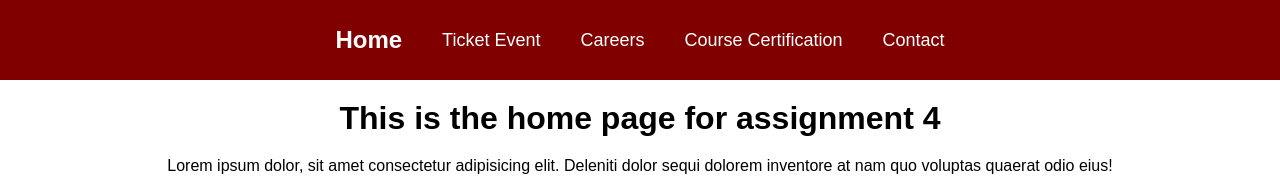
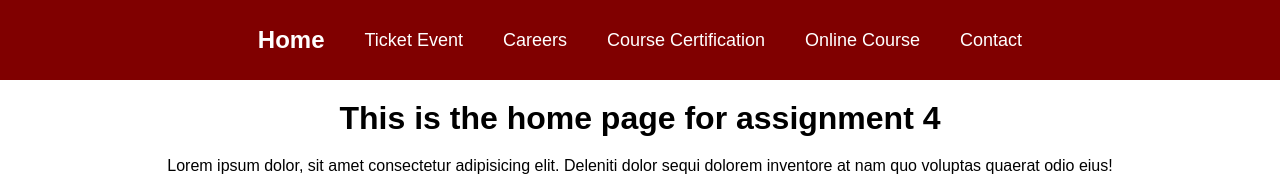
Before and after one commit to sp25-n220/homework-4, a website with bundled scripts: page views/index.html in a window 1280 px wide. Built offline with nearby package versions, Linux system fonts and the light colour scheme.

```diff
--- a/views/index.html
+++ b/views/index.html
@@ -22,6 +22,9 @@
           <a href="certificate.html">Course Certification</a>
         </li>
         <li>
+          <a href="course.html">Online Course</a>
+        </li>
+        <li>
           <a href="#">Contact</a>
         </li>
       </ul>
```
